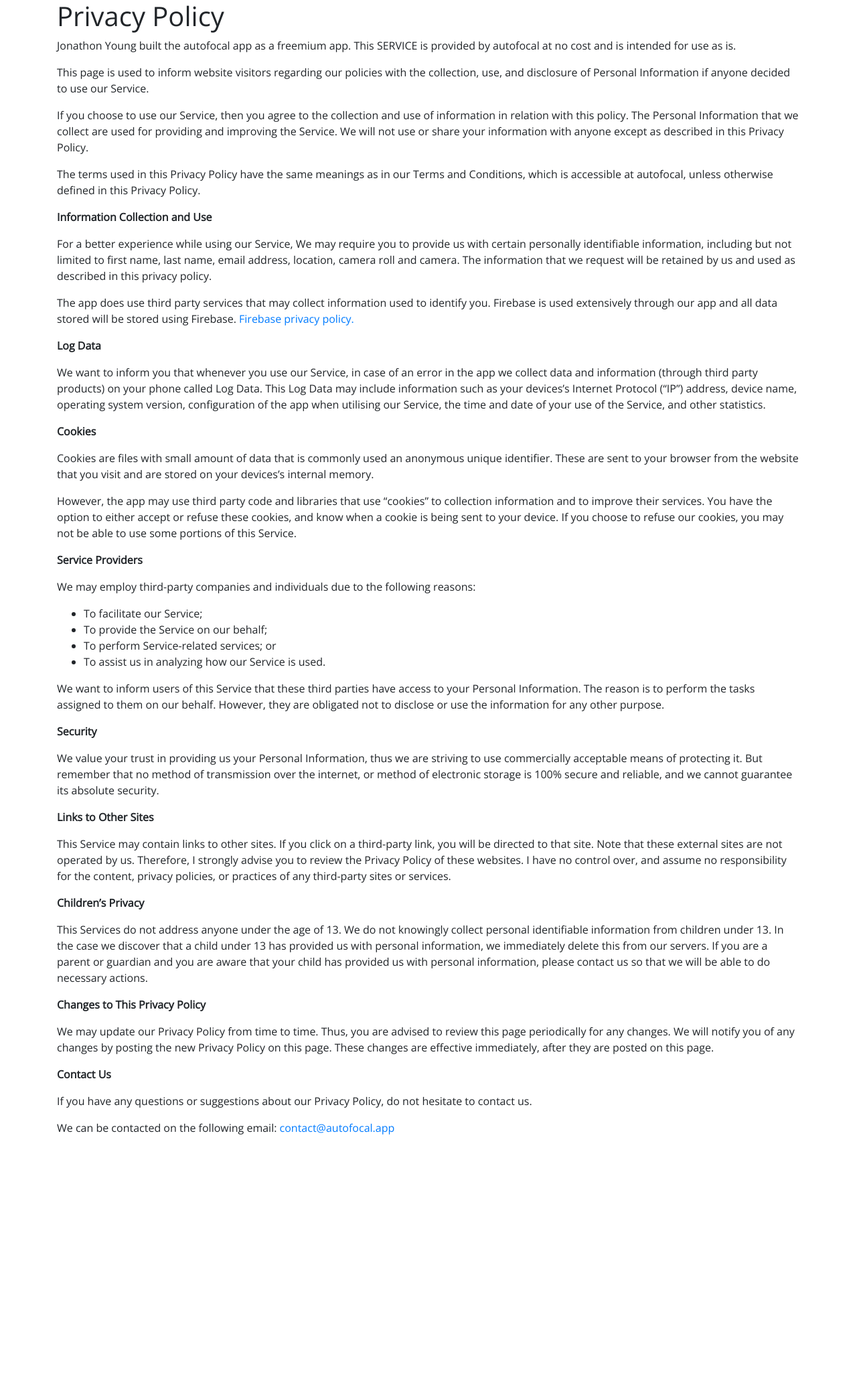
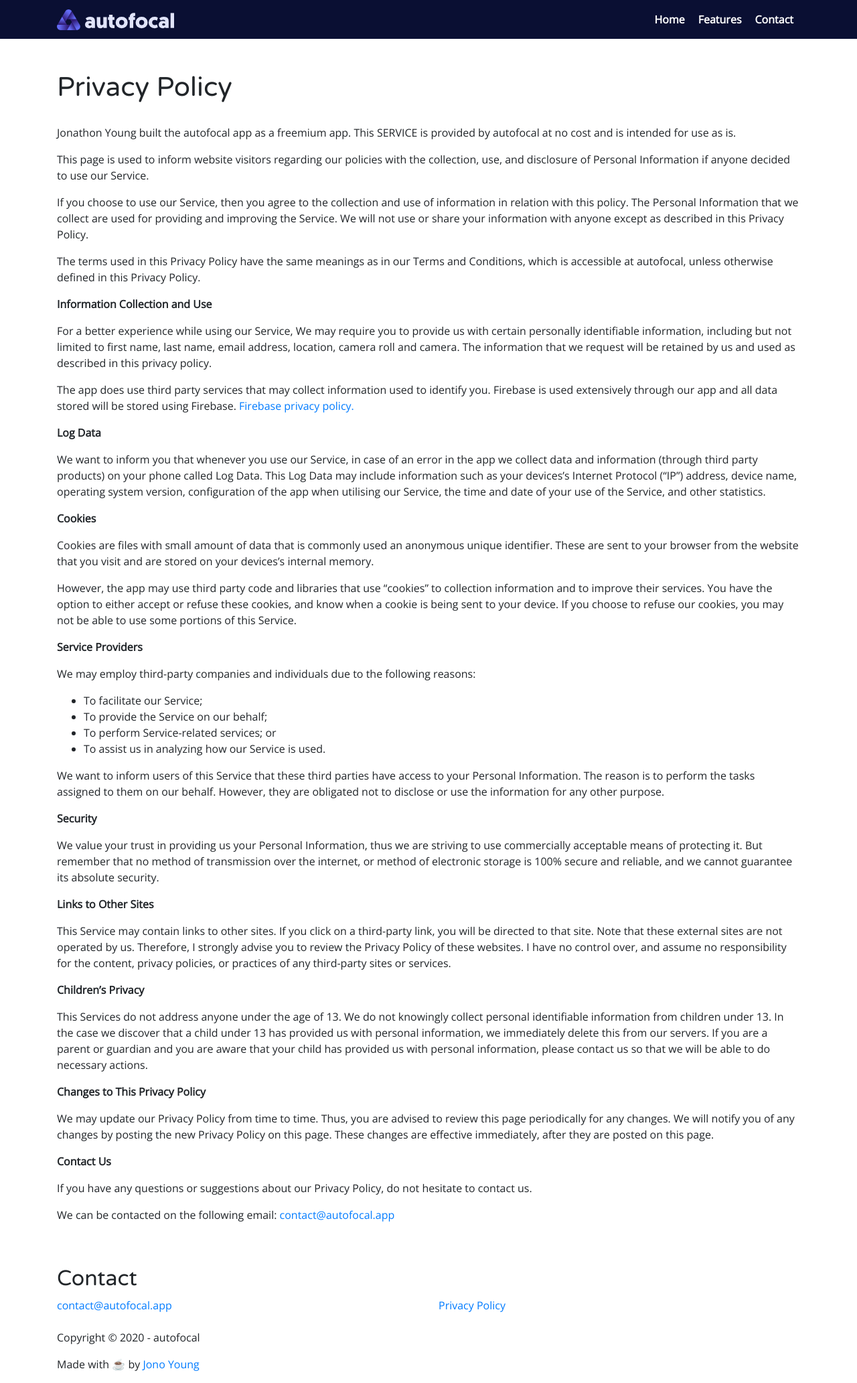
Before and after one commit to jonoyoung/autofocal-web, a plain HTML site: page privacy.html in a window 1280 px wide. Shown: the whole page at 67% size. Before the commit the page ends 1712 px from the top, so only its background shows below. Drawn offline with nearby package versions, Linux system fonts and the light colour scheme.

Commit message:
Update privacy.html
Update privacy styling.

```diff
--- a/privacy.html
+++ b/privacy.html
@@ -23,8 +23,47 @@
     </head>
 
     <body>
+		<!-- Wave header -->
+        <div class="wave-container">
+            <!-- Navbar content -->
+            <nav class="navbar navbar-expand-md">
                 <div class="container">
-			<h1>Privacy Policy</h1>
+                    <a class="navbar-brand" href="./"><img id="logo" src="./images/logo_dark.svg" alt="autofocal logo" draggable="false" /></a>
+
+                    <button class="navbar-toggler" type="button" data-toggle="collapse" data-target="#navbarSupportedContent" aria-controls="navbarSupportedContent" aria-expanded="false" aria-label="Toggle navigation">
+                        <i class="fas fa-bars" style="color: white;"></i>
+                    </button>
+
+                    <div class="collapse navbar-collapse" id="navbarSupportedContent">
+                        <ul id="navbar-list" class="navbar-nav ml-auto">
+                            <li class="nav-item active">
+                                <a class="nav-link" href="./">Home</a>
+                            </li>
+
+                            <li class="nav-item">
+                                <a class="nav-link" href="#features">Features</a>
+                            </li>
+
+                            <li class="nav-item">
+                                <a class="nav-link" href="#contact">Contact</a>
+                            </li>
+                        </ul>
+                    </div>
+                </div>
+            </nav>
+
+            <svg xmlns="http://www.w3.org/2000/svg" width="2880" height="640" viewBox="0 0 1440 320">
+                <path fill="#0A0F33" fill-opacity="1" d="M0,256L40,245.3C80,235,160,213,240,208C320,203,400,213,480,224C560,235,640,245,720,240C800,235,880,213,960,186.7C1040,160,1120,128,1200,112C1280,96,1360,96,1400,96L1440,96L1440,0L1400,0C1360,0,1280,0,1200,0C1120,0,1040,0,960,0C880,0,800,0,720,0C640,0,560,0,480,0C400,0,320,0,240,0C160,0,80,0,40,0L0,0Z"></path>
+            </svg>
+        </div>
+
+		<br/><br/>
+
+		<main id="main">
+			<div class="container scene-element scene-element-fadein">
+				<h1 style="font-family: 'Varela Round', sans-serif;">Privacy Policy</h1>
+
+				<br />
 
 				<p>Jonathon Young built the autofocal app as a freemium app. This SERVICE is provided by autofocal at no cost and is intended for use as is.</p>
 
@@ -76,5 +115,35 @@
 
 				<p>We can be contacted on the following email: <a href="mailto:contact@autofocal.app">contact@autofocal.app</a></p>
 			</div>
+		</main>
+
+		<br /><br />
+
+        <!-- Footer content -->
+        <footer>
+            <div id="contact" class="container scene-element scene-element-fadein">
+                <h2>Contact</h2>
+
+                <div class="row">
+                    <div class="col-sm-6">
+                        <a href="mailto:contact@autofocal.app">contact@autofocal.app</a>
+                    </div>
+
+                    <div class="col-sm-6">
+                        <a href="./privacy">Privacy Policy</a>
+                    </div>
+                </div>
+
+                <br/>
+
+                <p>Copyright &copy; <script>document.write(new Date().getFullYear())</script> - autofocal</p>
+                <p>Made with ☕️ by <a href="https://jyoung.co">Jono Young</a></p>
+            </div>
+        </footer>
+
+        <script src="https://ajax.googleapis.com/ajax/libs/jquery/3.4.1/jquery.min.js"></script>
+        <script src="./js/jquery.smoothState.min.js"></script>
+        <script src="./js/bootstrap.min.js"></script>
+        <script src="./js/main.js"></script>
 	</body>
 </html>
```
Lines whose indentation alone changed are shown as unchanged.
